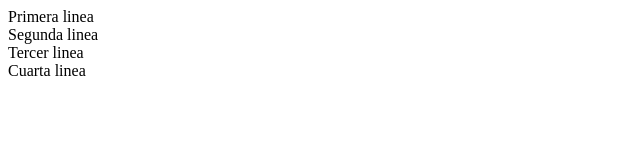
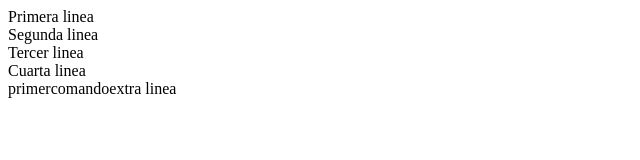
Before and after one commit to ArdilaNator/pagina_git_martes_2026_1, a plain HTML site: page index.html in a window 1280 px wide. Shown: the whole page, without its empty margins (0-640 px from the left). Drawn offline with Linux system fonts and the light colour scheme.

Commit message:
primer commit extra

```diff
--- a/index.html
+++ b/index.html
@@ -10,5 +10,6 @@
     <div>Segunda linea</div>
     <div>Tercer linea</div>
     <div>Cuarta linea</div>
+    <div>primercomandoextra linea</div>
 </body>
 </html>
```
